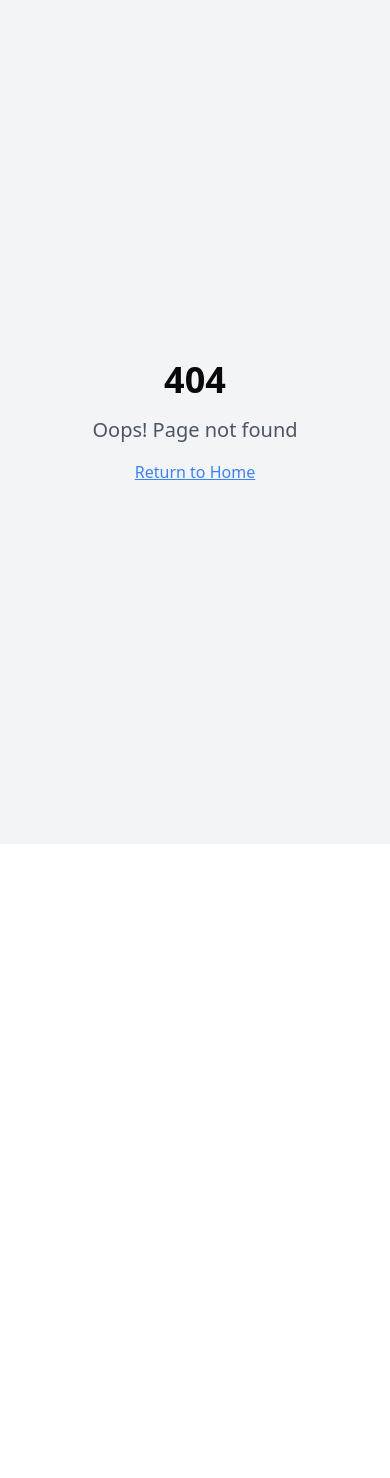
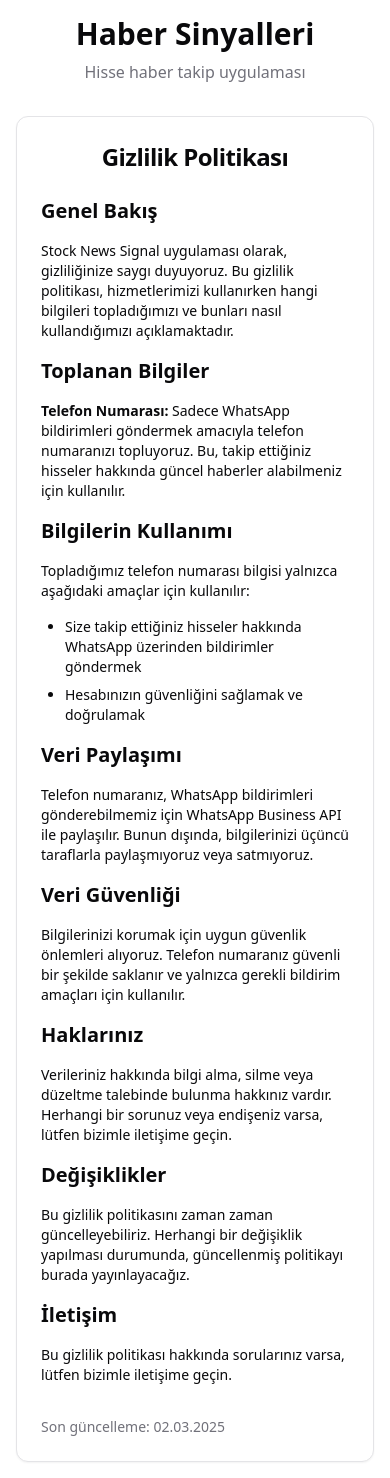
Before and after one commit to burakemretetik/ai_trading_bot, a React (Vite) app: page /privacy in a window 390 px wide. Before the commit this address had no page. Before the commit the page ends 844 px from the top, so only its background shows below. Built offline with nearby package versions, Linux system fonts and the light colour scheme.

Commit message:
Add privacy policy text
Adds a privacy policy in Turkish language, stating that the application does not collect user data and only uses phone numbers to send notifications.

```diff
--- a/src/App.tsx
+++ b/src/App.tsx
@@ -8,6 +8,7 @@ import { UserProvider } from "./context/UserContext";
 import Index from "./pages/Index";
 import StockList from "./pages/StockList";
 import Auth from "./pages/Auth";
+import PrivacyPolicy from "./pages/PrivacyPolicy";
 import NotFound from "./pages/NotFound";
 
 const queryClient = new QueryClient();
@@ -23,6 +24,7 @@ const App = () => (
             <Route path="/auth" element={<Auth />} />
             <Route path="/" element={<Index />} />
             <Route path="/stocks" element={<StockList />} />
+            <Route path="/privacy" element={<PrivacyPolicy />} />
             {/* ADD ALL CUSTOM ROUTES ABOVE THE CATCH-ALL "*" ROUTE */}
             <Route path="*" element={<NotFound />} />
           </Routes>
--- a/src/pages/Auth.tsx
+++ b/src/pages/Auth.tsx
@@ -1,6 +1,6 @@
 
 import React, { useState, useEffect } from 'react';
-import { useNavigate } from 'react-router-dom';
+import { useNavigate, Link } from 'react-router-dom';
 import { useUser } from '@/context/UserContext';
 import { Button } from '@/components/ui/button';
 import { Input } from '@/components/ui/input';
@@ -120,6 +120,14 @@ export default function Auth() {
             </form>
           )}
         </CardContent>
+        <CardFooter className="flex flex-col items-center text-center">
+          <p className="text-xs text-muted-foreground mt-4">
+            Telefon numaranız sadece bildirim amaçlı kullanılır.{' '}
+            <Link to="/privacy" className="underline hover:text-primary">
+              Gizlilik Politikası
+            </Link>
+          </p>
+        </CardFooter>
       </Card>
     </AuthLayout>
   );
--- /dev/null
+++ b/src/pages/PrivacyPolicy.tsx
@@ -0,0 +1,73 @@
+
+import React from 'react';
+import { Card, CardContent, CardHeader, CardTitle } from '@/components/ui/card';
+import { AuthLayout } from '@/components/auth/AuthLayout';
+
+export default function PrivacyPolicy() {
+  return (
+    <AuthLayout>
+      <Card className="w-full max-w-4xl mx-auto">
+        <CardHeader>
+          <CardTitle className="text-2xl font-bold text-center">Gizlilik Politikası</CardTitle>
+        </CardHeader>
+        <CardContent className="space-y-4 text-sm md:text-base">
+          <div className="space-y-4">
+            <h2 className="text-xl font-semibold">Genel Bakış</h2>
+            <p>
+              Stock News Signal uygulaması olarak, gizliliğinize saygı duyuyoruz. Bu gizlilik politikası, hizmetlerimizi
+              kullanırken hangi bilgileri topladığımızı ve bunları nasıl kullandığımızı açıklamaktadır.
+            </p>
+
+            <h2 className="text-xl font-semibold">Toplanan Bilgiler</h2>
+            <p>
+              <strong>Telefon Numarası:</strong> Sadece WhatsApp bildirimleri göndermek amacıyla telefon numaranızı topluyoruz.
+              Bu, takip ettiğiniz hisseler hakkında güncel haberler alabilmeniz için kullanılır.
+            </p>
+
+            <h2 className="text-xl font-semibold">Bilgilerin Kullanımı</h2>
+            <p>
+              Topladığımız telefon numarası bilgisi yalnızca aşağıdaki amaçlar için kullanılır:
+            </p>
+            <ul className="list-disc pl-6 space-y-2">
+              <li>Size takip ettiğiniz hisseler hakkında WhatsApp üzerinden bildirimler göndermek</li>
+              <li>Hesabınızın güvenliğini sağlamak ve doğrulamak</li>
+            </ul>
+
+            <h2 className="text-xl font-semibold">Veri Paylaşımı</h2>
+            <p>
+              Telefon numaranız, WhatsApp bildirimleri gönderebilmemiz için WhatsApp Business API ile paylaşılır.
+              Bunun dışında, bilgilerinizi üçüncü taraflarla paylaşmıyoruz veya satmıyoruz.
+            </p>
+
+            <h2 className="text-xl font-semibold">Veri Güvenliği</h2>
+            <p>
+              Bilgilerinizi korumak için uygun güvenlik önlemleri alıyoruz. Telefon numaranız güvenli bir şekilde
+              saklanır ve yalnızca gerekli bildirim amaçları için kullanılır.
+            </p>
+
+            <h2 className="text-xl font-semibold">Haklarınız</h2>
+            <p>
+              Verileriniz hakkında bilgi alma, silme veya düzeltme talebinde bulunma hakkınız vardır.
+              Herhangi bir sorunuz veya endişeniz varsa, lütfen bizimle iletişime geçin.
+            </p>
+
+            <h2 className="text-xl font-semibold">Değişiklikler</h2>
+            <p>
+              Bu gizlilik politikasını zaman zaman güncelleyebiliriz. Herhangi bir değişiklik yapılması durumunda,
+              güncellenmiş politikayı burada yayınlayacağız.
+            </p>
+
+            <h2 className="text-xl font-semibold">İletişim</h2>
+            <p>
+              Bu gizlilik politikası hakkında sorularınız varsa, lütfen bizimle iletişime geçin.
+            </p>
+
+            <p className="text-sm text-muted-foreground pt-4">
+              Son güncelleme: {new Date().toLocaleDateString('tr-TR')}
+            </p>
+          </div>
+        </CardContent>
+      </Card>
+    </AuthLayout>
+  );
+}
```
